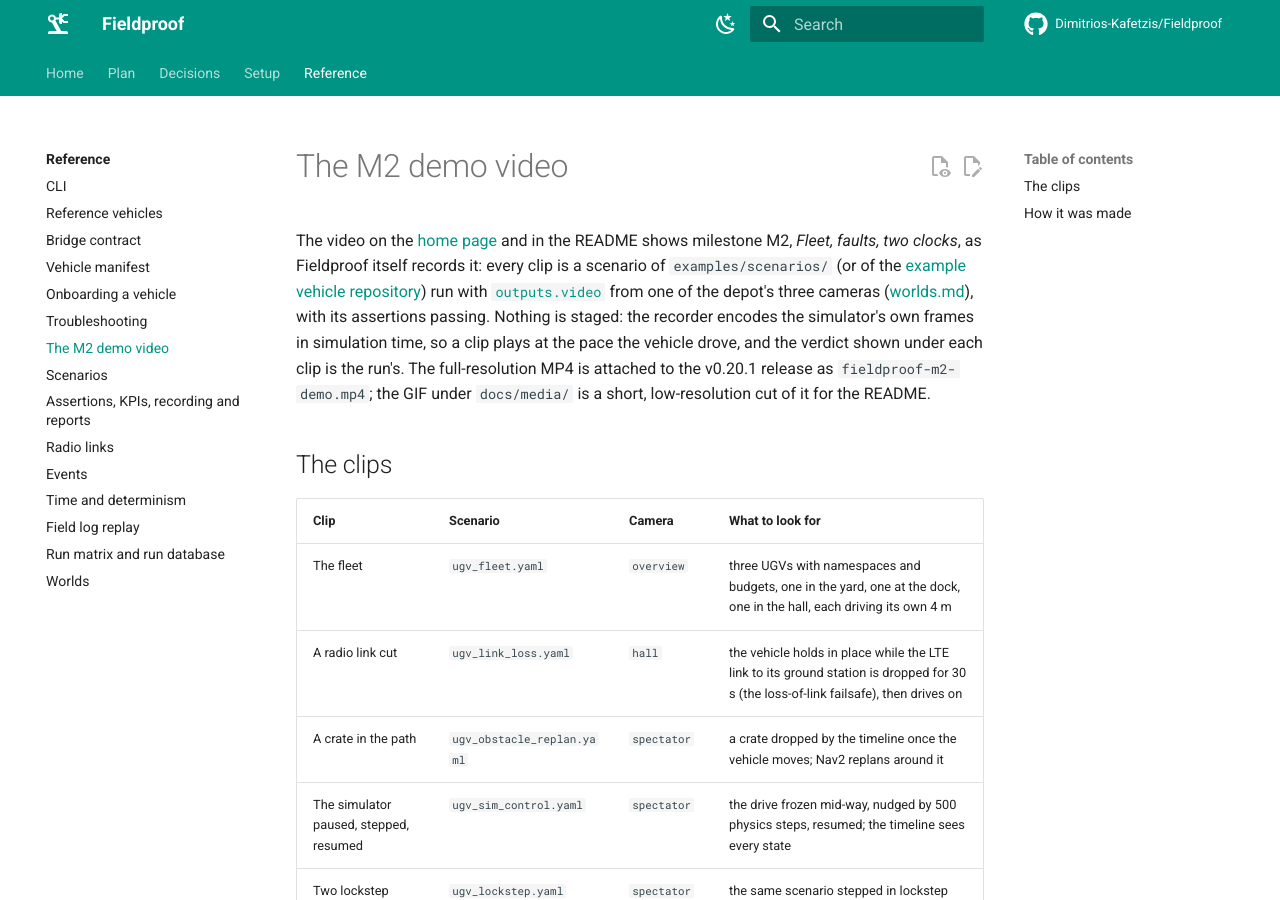
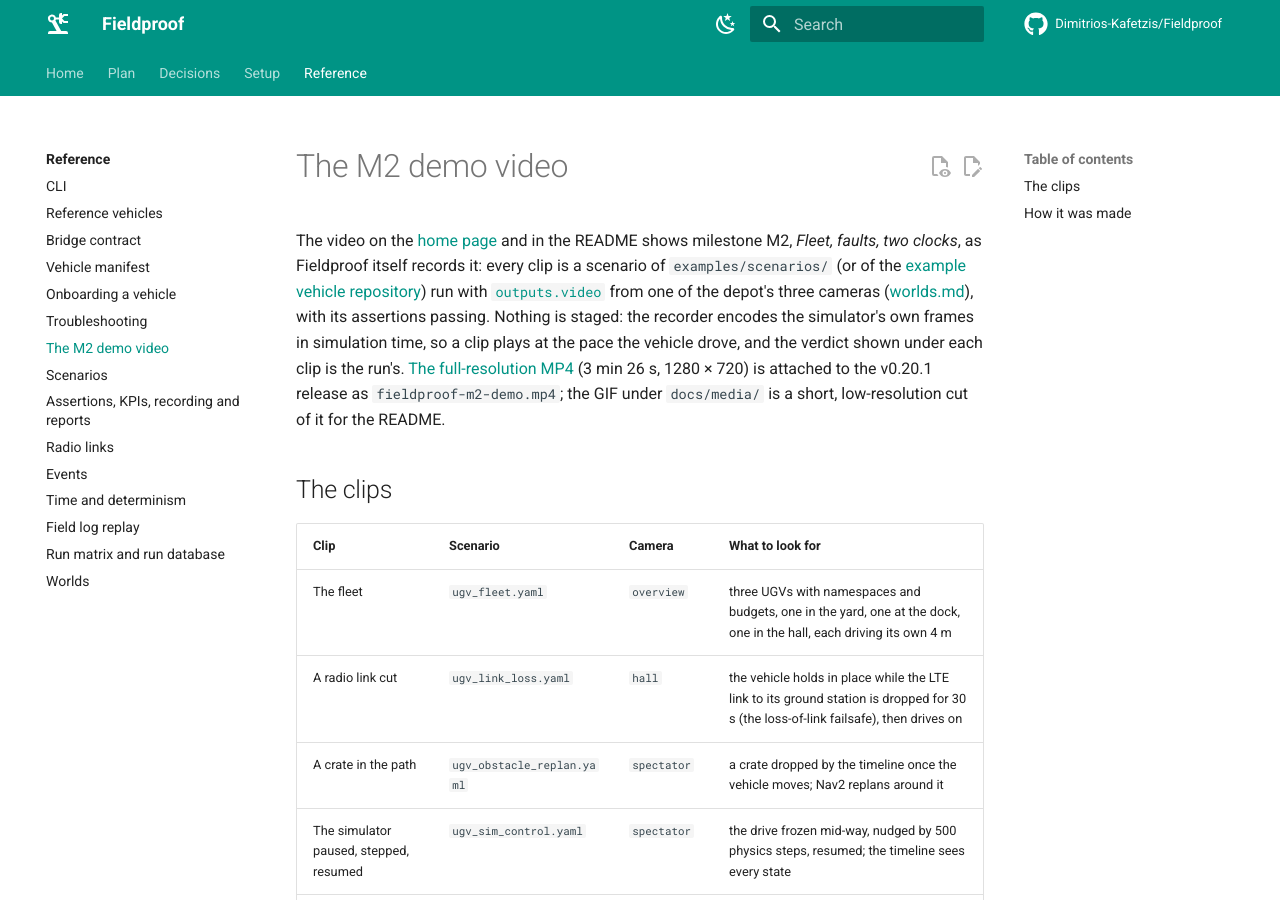
Before and after one commit to Dimitrios-Kafetzis/Fieldproof, an MkDocs documentation site: the page built from docs/reference/demo-m2.md, in a window 1280 px wide and 900 px high. Built offline with MkDocs 1.6.1 and Material for MkDocs 9.7.7, drawn with Linux system fonts in a browser that asks for light colours; comment, search, counter and statistics services are not loaded.

Commit message:
docs(docs): link the M2 demo MP4 on the v0.20.1 release
The asset is attached now; the README, the home page and the demo page link
to it directly, and STATUS no longer lists the upload as pending.

Task: P2-T08

```diff
--- a/docs/reference/demo-m2.md
+++ b/docs/reference/demo-m2.md
@@ -6,9 +6,10 @@ two clocks*, as Fieldproof itself records it: every clip is a scenario of `examp
 [`outputs.video`](scenarios.md#video) from one of the depot's three cameras
 ([worlds.md](worlds.md#the-cameras)), with its assertions passing. Nothing is staged: the
 recorder encodes the simulator's own frames in simulation time, so a clip plays at the pace the
-vehicle drove, and the verdict shown under each clip is the run's. The full-resolution MP4 is
-attached to the v0.20.1 release as `fieldproof-m2-demo.mp4`; the GIF under `docs/media/` is a
-short, low-resolution cut of it for the README.
+vehicle drove, and the verdict shown under each clip is the run's.
+[The full-resolution MP4](https://github.com/Dimitrios-Kafetzis/Fieldproof/releases/download/v0.20.1/fieldproof-m2-demo.mp4)
+(3 min 26 s, 1280 × 720) is attached to the v0.20.1 release as `fieldproof-m2-demo.mp4`; the GIF
+under `docs/media/` is a short, low-resolution cut of it for the README.
 
 ## The clips
 
```
Also changed, not shown: README.md (+2 -2 lines), docs/index.md (+3 -3 lines).
